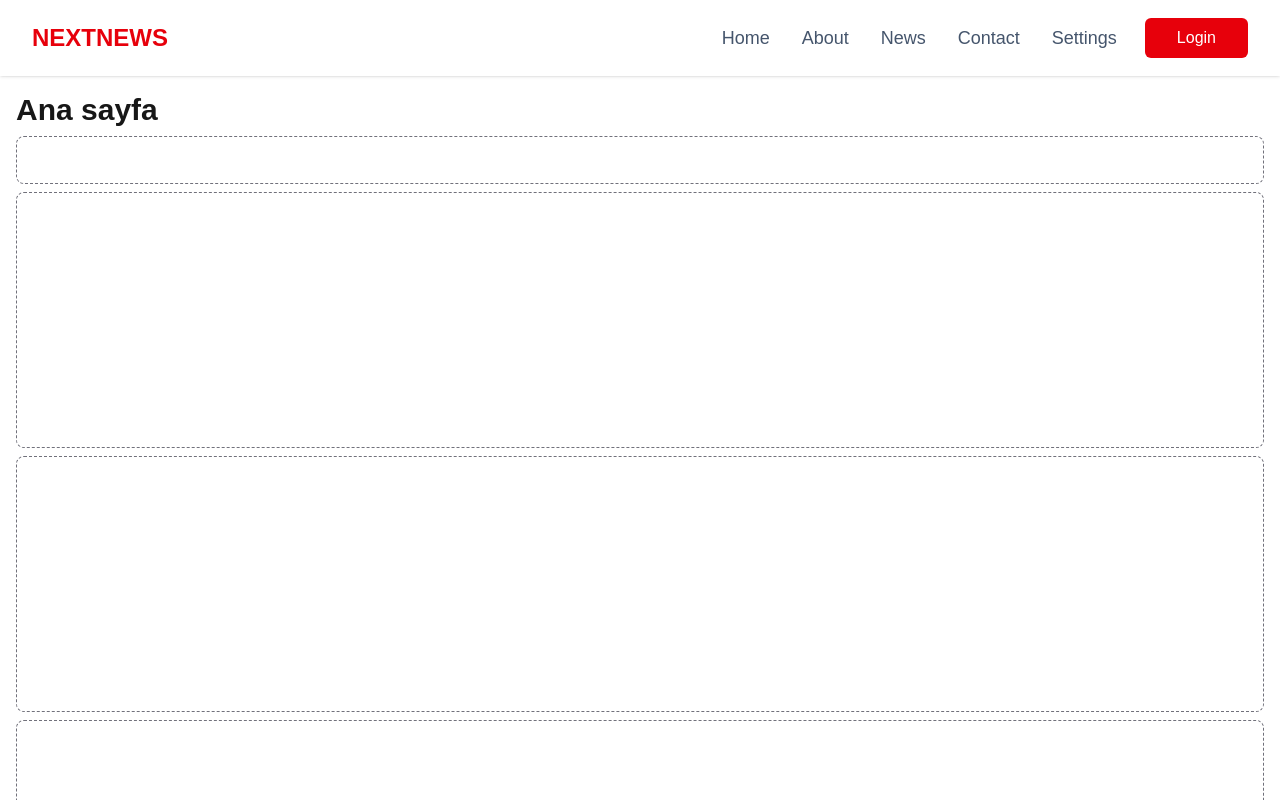
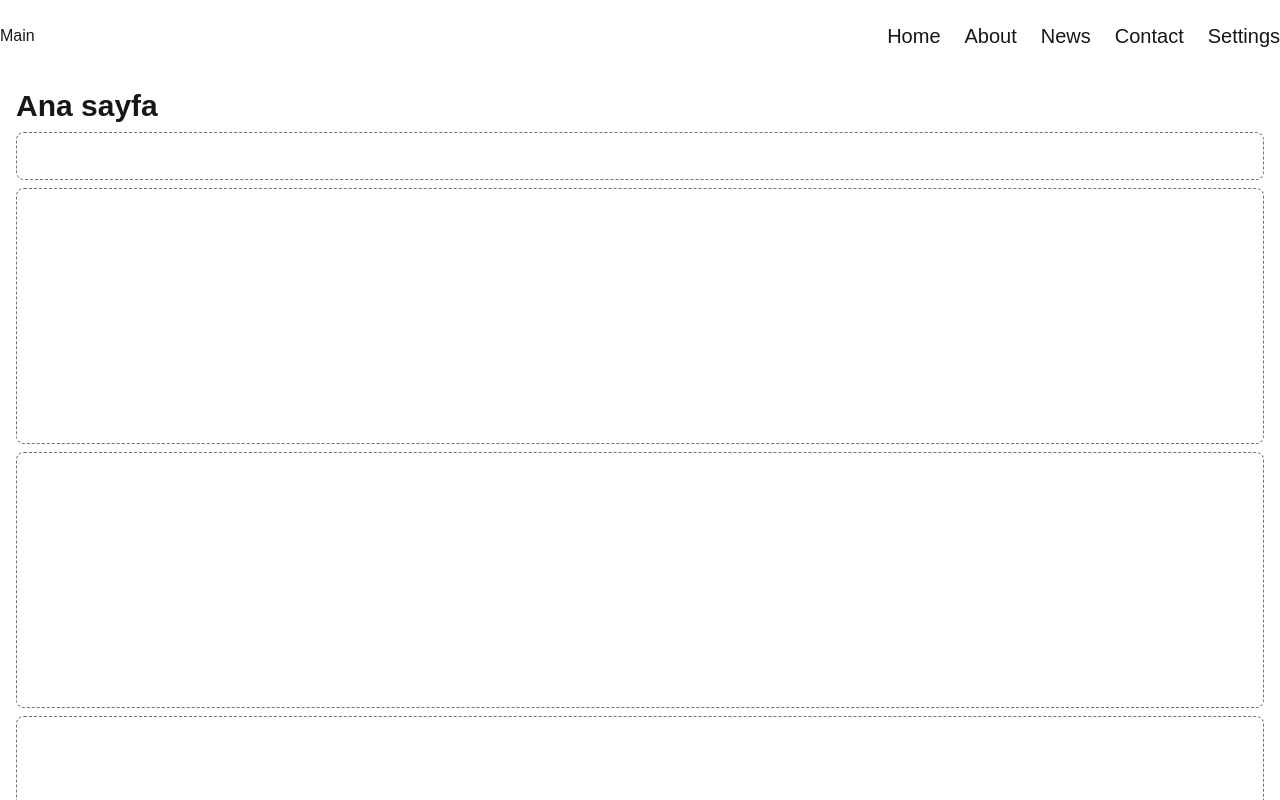
Before and after one commit to hibrahimyucel/muhasip, a Next.js app: page / in a window 1280 px wide. Shown: the top 800 px of the page. Built offline with nearby package versions, Linux system fonts and the light colour scheme.

Commit message:
Navbar completed

```diff
--- a/src/app/layout.tsx
+++ b/src/app/layout.tsx
@@ -1,7 +1,7 @@
 import type { Metadata } from "next";
 import { Geist, Geist_Mono } from "next/font/google";
 import "./globals.css";
-import Navbar from "@/components/Navbar";
+import Mynavbar from "@/components/mynavbar";
 
 const geistSans = Geist({
   variable: "--font-geist-sans",
@@ -28,7 +28,7 @@ export default function RootLayout({
       <body
         className={`${geistSans.variable} ${geistMono.variable} antialiased`}
       >
-        <Navbar />
+        <Mynavbar />
         {children}
       </body>
     </html>
--- /dev/null
+++ b/src/components/NavbarX.tsx
@@ -0,0 +1,73 @@
+"use client";
+import React, { useState, useEffect, useRef } from "react";
+import Link from "next/link";
+//import "../styles/Navbar.css";
+
+const navItems = [
+  { name: "Home", href: "/" },
+  { name: "About", href: "/about" },
+  { name: "News", href: "/news" },
+  { name: "Contact", href: "/contact" },
+  { name: "Settings", href: "/settings" },
+];
+
+function NavbarX() {
+  const [isOpen, setIsOpen] = useState(false);
+  const menuRef = useRef<HTMLUListElement | null>(null);
+  const hamburgerRef = useRef<HTMLDivElement | null>(null);
+
+  const toggleMenu = () => setIsOpen((prev) => !prev);
+  const closeMenu = () => setIsOpen(false);
+
+  useEffect(() => {
+    const handleClickOutside = (event: MouseEvent) => {
+      if (
+        menuRef.current &&
+        !menuRef.current.contains(event.target as Node) &&
+        hamburgerRef.current &&
+        !hamburgerRef.current.contains(event.target as Node)
+      ) {
+        closeMenu();
+      }
+    };
+
+    document.addEventListener("mousedown", handleClickOutside);
+
+    return () => {
+      document.removeEventListener("mousedown", handleClickOutside);
+    };
+  }, []);
+
+  return (
+    <main>
+      <nav>
+        <ul className="flex flex-col h-full gap-4 p-4">
+          {navItems.map((item, index) => (
+            <li
+              key={index}
+              className="flex items-center p-1 text-lg gap-x-2 text-slate-600 hover:text-red-500"
+            >
+              <Link
+                onClick={() => {
+                  toggleMenu();
+                }}
+                href={item.href}
+                className="flex items-center"
+              >
+                {item.name}
+              </Link>
+            </li>
+          ))}
+        </ul>
+
+        <div
+          className="navbar-hamburger"
+          onClick={toggleMenu}
+          ref={hamburgerRef}
+        ></div>
+      </nav>
+    </main>
+  );
+}
+
+export default NavbarX;
--- /dev/null
+++ b/src/components/mynavbar.tsx
@@ -0,0 +1,116 @@
+"use client";
+import Link from "next/link";
+import { useState } from "react";
+import { FiList } from "react-icons/fi";
+
+export default function Mynavbar() {
+  const [isOpen, setIsOpen] = useState(false);
+  const handleDrawerToggle = () => {
+    setIsOpen(!isOpen);
+  };
+  const navItems = [
+    { name: "Home", href: "/" },
+    { name: "About", href: "/about" },
+    { name: "News", href: "/news" },
+    { name: "Contact", href: "/contact" },
+    { name: "Settings", href: "/settings" },
+  ];
+  function MobileMenuButton() {
+    return (
+      <button
+        className="absolute right-2 top-2 p-2"
+        type="button"
+        onClick={handleDrawerToggle}
+      >
+        <FiList className="text-5xl" />
+      </button>
+    );
+  }
+  function MobileDrawer() {
+    return (
+      <div
+        className={`fixed flex flex-col items-end z-10 right-2 top-2 h-full w-full
+          transition-transform duration-300
+          transform ${isOpen ? "translate-x-0" : "translate-x-full"}`}
+        onClick={() => {
+          setIsOpen(false);
+        }}
+      >
+        <ul className="flex flex-col justify-center items-end space-y-2">
+          <li className="text-3xl hover:text-blue-900 hover:font-semibold">
+            <button
+              className=" right-2 top-2 p-2"
+              type="button"
+              onClick={() => {
+                setIsOpen(false);
+              }}
+            >
+              <FiList className="text-5xl" />
+            </button>
+          </li>
+          {navItems.map((item, index) => (
+            <li
+              key={index}
+              className="text-3xl hover:text-blue-900 hover:font-semibold"
+            >
+              <Link
+                onClick={() => {
+                  setIsOpen(false);
+                }}
+                href={item.href}
+                className="flex items-center"
+              >
+                {item.name}
+              </Link>
+            </li>
+          ))}
+        </ul>
+      </div>
+    );
+  }
+  function LogoLink() {
+    return (
+      <div className="mb-4 text-left sm:mb-0">
+        <Link href="/">
+          Main
+          {/* Your logo component */}
+        </Link>
+      </div>
+    );
+  }
+  function NavLinks() {
+    return (
+      <ul className="absolute right-0 flex flex-row space-x-6">
+        {navItems.map((item, index) => (
+          <li
+            key={index}
+            className="text-xl hover:text-blue-900 hover:font-semibold"
+          >
+            <Link
+              onClick={() => {
+                setIsOpen(false);
+              }}
+              href={item.href}
+              className="flex items-center"
+            >
+              {item.name}
+            </Link>
+          </li>
+        ))}
+      </ul>
+    );
+  }
+  return (
+    <>
+      <div className="hidden relative py-6 sm:flex flex-col justify-center">
+        <LogoLink />
+        <NavLinks />
+      </div>
+      <div className="sm:hidden relative flex flex-row py-6 bg-blend-difference">
+        <LogoLink />
+        <MobileMenuButton />
+        <MobileDrawer />
+      </div>
+    </>
+  );
+}
```
